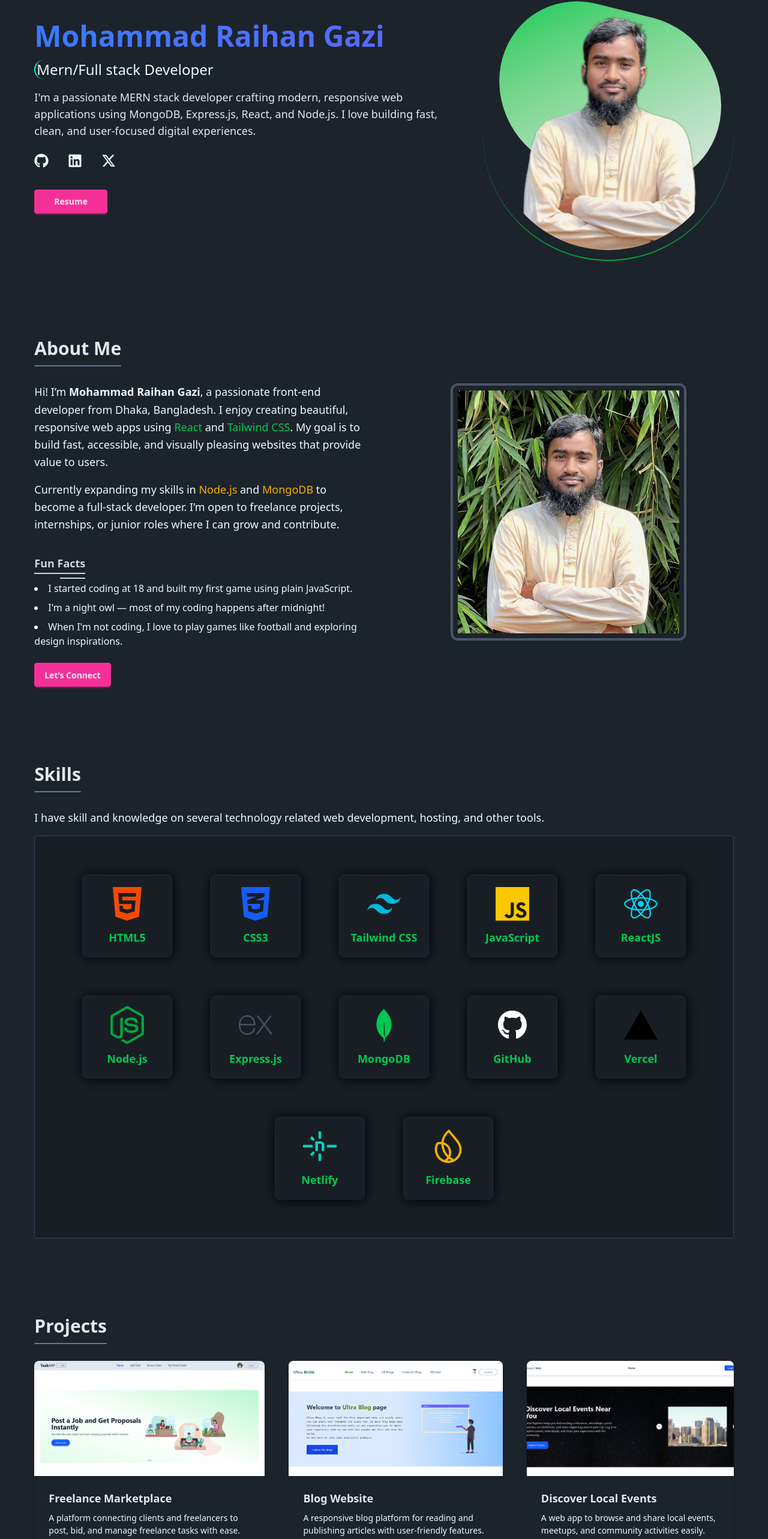
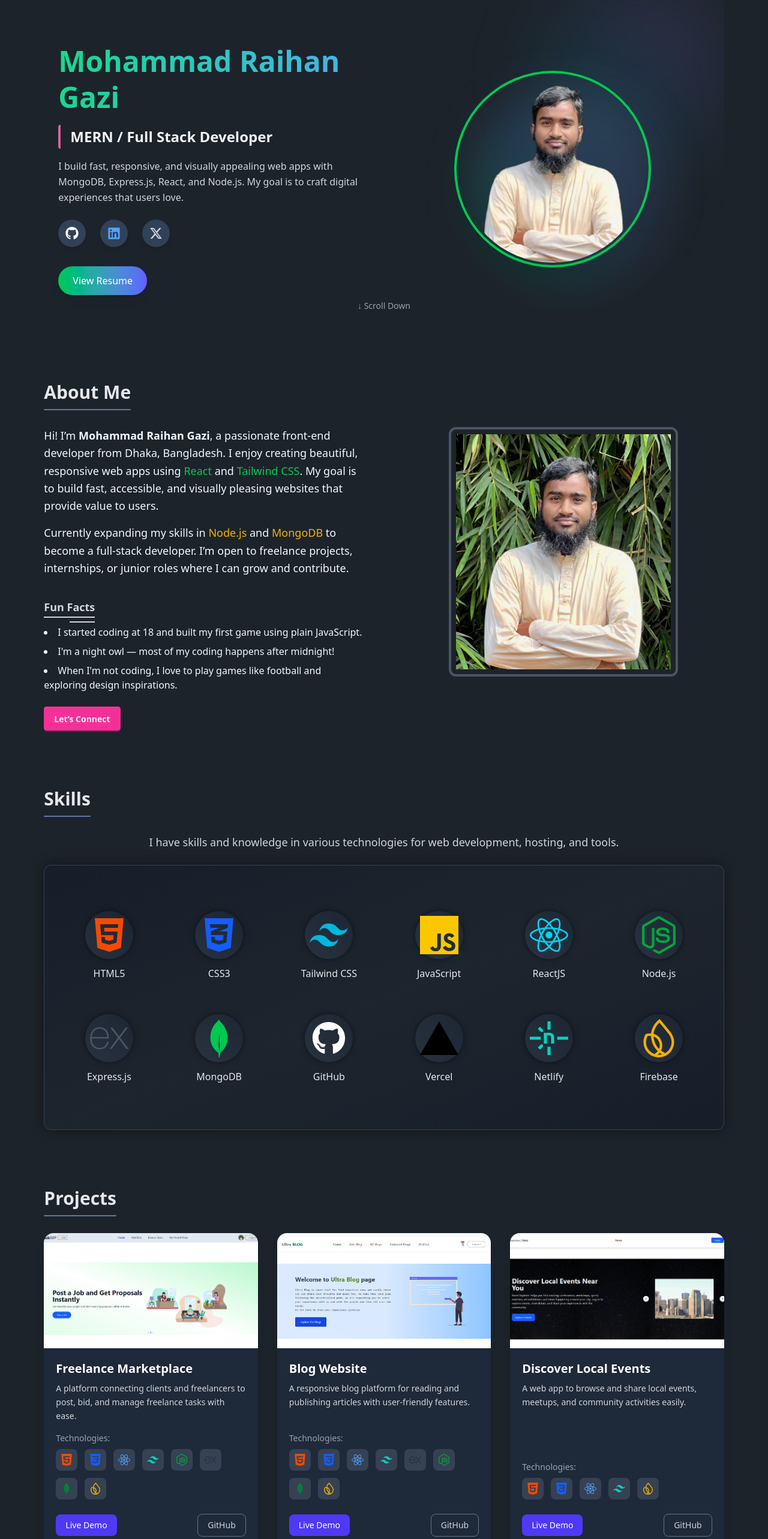
Before and after one commit to gaziraihan1/my-portfolio, a React (Vite) app: page / in a window 1280 px wide. Shown: the part 226-2792 px from the top of the page at 60% size. Built offline with nearby package versions, Linux system fonts and the light colour scheme.

Commit message:
portfolio updated

```diff
--- a/src/Components/About/About.jsx
+++ b/src/Components/About/About.jsx
@@ -3,7 +3,7 @@ import { motion } from "framer-motion";
 
 const About = () => {
   return (
-    <div className="mt-12 md:mt-20 lg:mt-28 2xl:mt-36">
+    <div className="mt-8 md:mt-14 lg:mt-20 2xl:mt-28">
       <div className="relative inline-block">
         <h1 className="text-xl text-gray-200 font-semibold md:text-2xl lg:text-3xl 2xl:text-4xl ">
           About Me
--- a/src/Components/Banner/Bannner.jsx
+++ b/src/Components/Banner/Bannner.jsx
@@ -1,12 +1,24 @@
-import React from 'react';
+import React from "react";
 import { motion } from "framer-motion";
 import { FaXTwitter, FaGithub, FaLinkedin } from "react-icons/fa6";
 
-const Bannner = () => {
+const Banner = () => {
   return (
-        <div className='flex flex-col-reverse items-center md:flex-row mt-6 md:mt-10 lg:mt-14 2xl:mt-18 lg:min-h-[40vh] lg:max-h-[90vh] gap-6 md:gap-8 lg:gap-12'>
-            <div className='text-center md:text-left md:w-[60%] '>
-        <motion.h2 animate={{
+    <section className="mt-6 md:mt-10 lg:mt-14 2xl:mt-18 relative overflow-hidden">
+      <div className="absolute top-0 right-0 w-[300px] h-[300px] rounded-full bg-gradient-to-tr from-green-400/20 via-blue-500/10 to-purple-400/20 blur-3xl pointer-events-none"></div>
+
+      <div
+        className="
+          relative z-10
+          flex flex-col-reverse md:flex-row items-center justify-between
+          mt-6 md:mt-10 lg:mt-14 2xl:mt-18
+          lg:min-h-[40vh] lg:max-h-[90vh]
+          max-w-8xl mx-auto px-6 py-12 gap-10 md:gap-10
+        "
+      >
+        <div className="md:w-1/2 text-center md:text-left">
+          <motion.h1
+            animate={{
               backgroundPosition: ["0% 50%", "100% 50%", "0% 50%"],
             }}
             transition={{
@@ -14,60 +26,97 @@ const Bannner = () => {
               repeat: Infinity,
               ease: "linear",
             }}
-      style={{
-        backgroundSize: "300% 300%",
-      }} className="text-3xl lg:text-5xl font-extrabold bg-clip-text text-transparent bg-gradient-to-r from-blue-500 via-indigo-500 to-green-500">
+            style={{ backgroundSize: "300% 300%" }}
+            className="text-3xl md:text-4xl xl:text-5xl font-extrabold bg-clip-text text-transparent bg-gradient-to-r from-green-400 via-blue-400 to-purple-400 leading-tight"
+          >
             Mohammad Raihan Gazi
-        </motion.h2>
-        <motion.h2 animate={{
+          </motion.h1>
+
+          <motion.p
+            animate={{
               borderColor: [
-          "#ff0000", // Red
-          "#ff9900", // Orange
-          "#ffff00", // Yellow
-          "#00ff00", // Green
-          "#00ffff", // Cyan
-          "#ff0000", // Red again to loop
+                "#06b6d4",
+                "#22c55e",
+                "#eab308",
+                "#ec4899",
+                "#06b6d4",
               ],
             }}
             transition={{
               duration: 8,
               repeat: Infinity,
               ease: "linear",
-      }} className='text-lg md:text-xl xl:text-2xl font-medium mt-4 inline-block pl-0.5 border-s-2 rounded-full '>
-            Mern/Full stack Developer
-        </motion.h2>
-        <p className='text-sm md:text-base xl:text-lg text-gray-200 my-2 lg:my-4 px-4 md:px-0'>
-            I'm a passionate MERN stack developer crafting modern, responsive web applications using MongoDB, Express.js, React, and Node.js. I love building fast, clean, and user-focused digital experiences.
+            }}
+            className="inline-block mt-4 text-lg md:text-2xl font-semibold border-l-4 pl-4 py-1 rounded-sm text-gray-100"
+          >
+            MERN / Full Stack Developer
+          </motion.p>
+
+          <p className="mt-4 text-sm md:text-base text-gray-300 leading-relaxed">
+            I build fast, responsive, and visually appealing web apps with
+            MongoDB, Express.js, React, and Node.js. My goal is to craft digital
+            experiences that users love.
           </p>
-        <ul className='flex my-4 lg:my-6 gap-8 justify-center md:justify-start'>
-            <li>
-                <a href="https://github.com/gaziraihan1" target='_blank' aria-label='Github'>
-                    <FaGithub size={24}/>
+
+          <div className="flex justify-center md:justify-start gap-6 mt-6">
+            <a
+              href="https://github.com/gaziraihan1"
+              target="_blank"
+              aria-label="GitHub"
+              className="p-3 bg-slate-700 hover:bg-slate-600 rounded-full text-white transition-all duration-300 shadow-md hover:scale-110"
+            >
+              <FaGithub size={22} />
             </a>
-            </li>
-            <li>
-                <a href="https://www.linkedin.com/in/mohammad-raihan-gazi" target='_blank' aria-label='Linkedin'>
-                    <FaLinkedin size={24}/>
+            <a
+              href="https://www.linkedin.com/in/mohammad-raihan-gazi"
+              target="_blank"
+              aria-label="LinkedIn"
+              className="p-3 bg-slate-700 hover:bg-slate-600 rounded-full text-blue-400 transition-all duration-300 shadow-md hover:scale-110"
+            >
+              <FaLinkedin size={22} />
             </a>
-            </li>
-            <li>
-                <a href="https://x.com?cryptoosBoss" target='_blank' aria-label='X'>
-                <FaXTwitter size={24}/>
+            <a
+              href="https://x.com/cryptoosBoss"
+              target="_blank"
+              aria-label="Twitter"
+              className="p-3 bg-slate-700 hover:bg-slate-600 rounded-full text-gray-300 transition-all duration-300 shadow-md hover:scale-110"
+            >
+              <FaXTwitter size={22} />
             </a>
-            </li>
-        </ul>
-        <button className='btn btn-secondary px-8 my-3'>
-            Resume
-        </button>
-            </div>
-            <div className='flex-1 w-4/6 md:w-11/12 lg:w-4/5 object-cover mx-auto relative'>
-                <img className='w-full p-2 md:p-4 border-b-2 border-yellow-500 lg:border-green-600 rounded-full' src="\profile-image.avif" alt="" />
-                <div className='absolute top-12 skew-2 rotate-12 -z-10 rounded-t-full rounded-b-full left-6 w-[90%] h-[60%] bg-gradient-to-tl from-gray-200  to-green-500'>
           </div>
 
+          <div className="mt-8">
+            <a
+              href="/resume.pdf"
+              target="_blank"
+              className="inline-block px-6 py-3 rounded-full bg-gradient-to-r from-green-500 to-indigo-500 text-white font-medium shadow-lg hover:scale-105 hover:shadow-green-400/40 transition-transform"
+            >
+              View Resume
+            </a>
           </div>
         </div>
+
+        <div className="relative md:w-1/2 flex justify-center">
+          <div className="relative w-56 h-56 md:w-72 md:h-72 lg:w-80 lg:h-80">
+            <img
+              src="/profile-image.avif"
+              alt="Profile"
+              className="w-full h-full object-cover rounded-full border-4 border-transparent ring-4 ring-green-500 shadow-2xl hover:scale-105 transition-transform duration-300"
+            />
+            <motion.div
+              animate={{ scale: [1, 1.1, 1], opacity: [0.6, 0.9, 0.6] }}
+              transition={{ duration: 3, repeat: Infinity, ease: "easeInOut" }}
+              className="absolute -z-10 top-6 left-6 w-full h-full rounded-full bg-gradient-to-tr from-green-500/40 via-blue-400/30 to-purple-400/20 blur-2xl"
+            ></motion.div>
+          </div>
+        </div>
+      </div>
+
+      <div className="absolute bottom-4 left-1/2 transform -translate-x-1/2 text-gray-400 text-sm animate-bounce">
+        ↓ Scroll Down
+      </div>
+    </section>
   );
 };
 
-export default Bannner;
+export default Banner;
--- a/src/Components/Contact/Contact.jsx
+++ b/src/Components/Contact/Contact.jsx
@@ -30,7 +30,7 @@ const Contact = () => {
   };
 
   return (
-    <div className="mt-12 md:mt-20 lg:mt-28 2xl:mt-36">
+    <div className="mt-8 md:mt-14 lg:mt-20 2xl:mt-28">
       <div className="relative inline-block">
         <h1 className="text-xl text-gray-200 font-semibold md:text-2xl lg:text-3xl 2xl:text-4xl ">
           Contact
--- a/src/Components/Projects/Projects.jsx
+++ b/src/Components/Projects/Projects.jsx
@@ -1,19 +1,11 @@
 import React from "react";
 import { motion } from "framer-motion";
-import {
-  SiReact,
-  SiTailwindcss,
-  SiNodedotjs,
-  SiMongodb,
-  SiExpress,
-  SiFirebase,
-  SiHtml5,
-  SiCss3,
-} from "react-icons/si";
+import projects from "../../assets/projects.json";
+import * as SiIcons from "react-icons/si";
 
 const Projects = () => {
   return (
-    <div className="mt-12 md:mt-20 lg:mt-28 2xl:mt-36">
+    <div className="mt-8 md:mt-14 lg:mt-20 2xl:mt-28">
       <div className="relative inline-block">
         <h1 className="text-xl text-gray-200 font-semibold md:text-2xl lg:text-3xl 2xl:text-4xl ">
           Projects
@@ -31,174 +23,73 @@ const Projects = () => {
           }}
         />
       </div>
-      <div className="mt-8 md:mt-6 lg:mt-10 flex flex-col md:flex-row gap-4 md:gap-6 lg:gap-8 xl:gap-10">
-        <div className="card bg-base-100 shadow-xl hover:shadow-2xl transition">
-          <figure>
+      <div className="mt-8 md:mt-6 lg:mt-10 grid gap-8 sm:grid-cols-2 lg:grid-cols-3">
+        {projects.map((project, idx) => (
+          <motion.div
+            key={idx}
+            whileHover={{ scale: 1.02 }}
+            whileTap={{ scale: 0.98 }}
+            className="bg-gray-800 rounded-2xl overflow-hidden shadow-lg hover:shadow-2xl transition-all duration-300 flex flex-col"
+          >
+            {/* Image */}
+            <div className="relative group">
               <img
-              src="/Project-1.png"
-              alt=""
-              className="h-48 w-full object-cover"
+                src={project.image}
+                alt={project.title}
+                className="h-48 w-full object-cover group-hover:scale-105 transition-transform duration-300"
               />
-          </figure>
-          <div className="card-body">
-            <h2 className="card-title text-gray-200">Freelance Marketplace</h2>
-            <p>
-              A platform connecting clients and freelancers to post, bid, and
-              manage freelance tasks with ease.
+            </div>
+
+            {/* Body */}
+            <div className="p-5 flex flex-col flex-1">
+              <h3 className="text-xl font-semibold text-white mb-2">
+                {project.title}
+              </h3>
+              <p className="text-gray-300 text-sm leading-relaxed flex-1">
+                {project.description}
               </p>
-            <div className="mt-3 flex gap-2 flex-wrap">
-              <h3 className="font-semibold mb-1 text-gray-300">
-                Technologies:
-              </h3>
-              <div className="flex flex-wrap gap-2">
-                <div className="flex flex-wrap gap-3 text-2xl">
-                  <SiHtml5 title="HTML5" className="text-orange-600" />
-                  <SiCss3 title="CSS3" className="text-blue-600" />
-                  <SiReact title="React" className="text-blue-400" />
-                  <SiTailwindcss
-                    title="Tailwind CSS"
-                    className="text-teal-400"
-                  />
-                  <SiNodedotjs title="Node.js" className="text-green-600" />
-                  <SiExpress
-                    title="Express"
-                    className="text-gray-800 dark:text-gray-300"
-                  />
-                  <SiMongodb title="MongoDB" className="text-green-700" />
-                  <SiFirebase title="Firebase" className="text-yellow-500" />
+
+              {/* Technologies */}
+              <div className="mt-4">
+                <h4 className="text-gray-400 text-sm mb-2">Technologies:</h4>
+                <div className="flex flex-wrap gap-3 text-xl">
+                  {project.technologies.map((tech, i) => {
+                    const IconComp = SiIcons[tech.icon];
+                    return IconComp ? (
+                      <div
+                        key={i}
+                        className="p-2 bg-gray-700 rounded-lg hover:bg-gray-600 transition-colors"
+                        title={tech.name}
+                      >
+                        <IconComp className={`${tech.color}`} />
+                      </div>
+                    ) : null;
+                  })}
                 </div>
               </div>
-            </div>
-            <div className="card-actions justify-between mt-4">
+
+              {/* Actions */}
+              <div className="mt-6 flex justify-between items-center">
                 <a
-                href="https://assignment-10-authentica-cdfec.web.app/"
+                  href={project.links.live}
                   target="_blank"
                   rel="noopener noreferrer"
-                className="btn btn-primary btn-sm"
+                  className="px-4 py-2 rounded-lg bg-indigo-600 text-white text-sm font-medium hover:bg-indigo-700 transition-colors"
                 >
                   Live Demo
                 </a>
                 <a
-                href="https://github.com/gaziraihan1/freelance-marketplace-client.git"
+                  href={project.links.github}
                   target="_blank"
                   rel="noopener noreferrer"
-                className="btn btn-outline btn-sm"
+                  className="px-4 py-2 rounded-lg border border-gray-500 text-gray-300 text-sm font-medium hover:bg-gray-700 transition-colors"
                 >
                   GitHub
                 </a>
               </div>
             </div>
-        </div>
-
-        <div className="card bg-base-100 shadow-xl hover:shadow-2xl transition">
-          <figure>
-            <img
-              src="/Project-2.png"
-              alt=""
-              className="h-48 w-full object-cover"
-            />
-          </figure>
-          <div className="card-body">
-            <h2 className="card-title text-gray-200">Blog Website</h2>
-            <p>
-              A responsive blog platform for reading and publishing articles
-              with user-friendly features.
-            </p>
-            <div className="mt-3 flex gap-2 flex-wrap">
-              <h3 className="font-semibold mb-1 text-gray-300">
-                Technologies:
-              </h3>
-              <div className="flex flex-wrap gap-2">
-                <div className="flex flex-wrap gap-3 text-2xl">
-                  <SiHtml5 title="HTML5" className="text-orange-600" />
-                  <SiCss3 title="CSS3" className="text-blue-600" />
-                  <SiReact title="React" className="text-blue-400" />
-                  <SiTailwindcss
-                    title="Tailwind CSS"
-                    className="text-teal-400"
-                  />
-                  <SiExpress
-                    title="Express"
-                    className="text-gray-800 dark:text-gray-300"
-                  />
-                  <SiNodedotjs title="Node.js" className="text-green-600" />
-                  <SiMongodb title="MongoDB" className="text-green-700" />
-                  <SiFirebase title="Firebase" className="text-yellow-500" />
-                </div>
-              </div>
-            </div>
-            <div className="card-actions justify-between mt-4">
-              <a
-                href="https://ultra-blog.netlify.app/"
-                target="_blank"
-                rel="noopener noreferrer"
-                className="btn btn-primary btn-sm"
-              >
-                Live Demo
-              </a>
-              <a
-                href="https://github.com/gaziraihan1/"
-                target="_blank"
-                rel="noopener noreferrer"
-                className="btn btn-outline btn-sm"
-              >
-                GitHub
-              </a>
-            </div>
-          </div>
-        </div>
-
-        <div className="card bg-base-100 shadow-xl hover:shadow-2xl transition">
-          <figure>
-            <img
-              src="/Project-3.png"
-              alt=""
-              className="h-48 w-full object-cover"
-            />
-          </figure>
-          <div className="card-body">
-            <h2 className="card-title text-gray-200">Discover Local Events</h2>
-            <p>
-              A web app to browse and share local events, meetups, and community activities easily.
-            </p>
-            <div className="mt-3 flex gap-2 flex-wrap">
-              <h3 className="font-semibold mb-1 text-gray-300">
-                Technologies:
-              </h3>
-              <div className="flex flex-wrap gap-2">
-                <div className="flex flex-wrap gap-3 text-2xl">
-                  <SiHtml5 title="HTML5" className="text-orange-600" />
-                  <SiCss3 title="CSS3" className="text-blue-600" />
-                  <SiReact title="React" className="text-blue-400" />
-                  <SiTailwindcss
-                    title="Tailwind CSS"
-                    className="text-teal-400"
-                  />
-                  <SiFirebase title="Firebase" className="text-yellow-500" />
-
-                </div>
-              </div>
-            </div>
-            <div className="card-actions justify-between mt-4">
-              <a
-                href="https://b11-assignment-9-auth.firebaseapp.com/"
-                target="_blank"
-                rel="noopener noreferrer"
-                className="btn btn-primary btn-sm"
-              >
-                Live Demo
-              </a>
-              <a
-                href="https://github.com/gaziraihan1/local-event-manage.git"
-                target="_blank"
-                rel="noopener noreferrer"
-                className="btn btn-outline btn-sm"
-              >
-                GitHub
-              </a>
-            </div>
-          </div>
-        </div>
+          </motion.div>
+        ))}
       </div>
     </div>
   );
--- a/src/Components/Skill/Skills.jsx
+++ b/src/Components/Skill/Skills.jsx
@@ -1,6 +1,5 @@
 import React from 'react';
 import {motion} from 'framer-motion';
-// Frameworks, Tools & Languages Icons
 import { FaHtml5, FaCss3Alt, FaReact, FaNodeJs, FaGithub } from 'react-icons/fa';
 import { SiTailwindcss, SiJavascript, SiMongodb, SiExpress, SiVercel, SiNetlify,  SiFirebase } from 'react-icons/si';
 
@@ -17,16 +16,15 @@ const techStack = [
   { name: 'GitHub', icon: <FaGithub size={64} className="text-white rounded-full p-1" /> },
   { name: 'Vercel', icon: <SiVercel size={64} className="text-black" /> },
   { name: 'Netlify', icon: <SiNetlify size={64} className="text-teal-400" /> },
-  // { name: 'VS Code', icon: <SiVisualstudio className="text-blue-500" /> },
   { name: 'Firebase', icon: <SiFirebase size={64} className="text-yellow-500" /> }
 ];
 
 
 const Skills = () => {
     return (
-        <div className="mt-12 md:mt-20 lg:mt-28 2xl:mt-36">
+        <div className="mt-8 md:mt-14 lg:mt-20 2xl:mt-28">
   <div className="relative inline-block">
-        <h1 className="text-xl text-gray-200 font-semibold md:text-2xl lg:text-3xl 2xl:text-4xl ">
+    <h1 className="text-xl text-gray-200 font-semibold md:text-2xl lg:text-3xl 2xl:text-4xl">
       Skills
     </h1>
     <motion.span
@@ -42,17 +40,34 @@ const Skills = () => {
       }}
     />
   </div>
-      <div className='mt-8 md:mt-6 lg:mt-10'>
-        <p className='lg:text-lg 2xl:text-xl mb-4'>
-            I have skill and knowledge on several technology related web development, hosting, and other tools.
+
+  <div className="mt-8 md:mt-6 lg:mt-10">
+    <p className="lg:text-lg 2xl:text-xl mb-6 text-gray-300 text-center">
+      I have skills and knowledge in various technologies for web development, hosting, and tools.
     </p>
-        <div className='flex flex-wrap items-stretch justify-center gap-8 md:gap-16 bg-base-200 bg-opacity-30 backdrop-blur-lg border px-4 md:px-8 py-8 md:py-16 border-gray-700 rounded shadow-[1px_1px_10px] shadow-gray-800'>
-          {
-            techStack.map((logo, i) => <div key={i} className='flex-col p-4 gap-2 border border-gray-800 bg-base-200 bg-opacity-30 backdrop-blur-md rounded-lg flex items-center justify-between w-[90px] md:w-[150px] shadow-[1px_1px_20px_black] '> <span className='w-12 lg:w-14 flex justify-center items-center'>{logo.icon}</span> <span className='text-base lg:text-lg font-bold text-green-500 text-center py-0.5'>{logo.name}</span></div>)
-          }
+
+    <div className="grid grid-cols-3 sm:grid-cols-4 md:grid-cols-6 gap-6 md:gap-8 bg-gradient-to-br from-gray-900/50 via-gray-800/30 to-gray-900/50 border px-4 md:px-8 py-8 md:py-16 border-gray-700 rounded-xl shadow-[0_0_25px_rgba(0,0,0,0.4)]">
+      {techStack.map((logo, i) => (
+        <motion.div
+          key={i}
+          whileHover={{ scale: 1.08, y: -4 }}
+          whileTap={{ scale: 0.95 }}
+          className="flex flex-col items-center justify-center text-center p-3 rounded-lg transition-all duration-300 group"
+        >
+          <div className="w-16 h-16 md:w-20 md:h-20 flex items-center justify-center rounded-full bg-gradient-to-tr from-gray-700/50 to-gray-800/50 shadow-[0_0_10px_rgba(0,0,0,0.5)] group-hover:shadow-[0_0_15px_rgba(59,130,246,0.6)] transition-all duration-300">
+            <span className="text-4xl md:text-5xl transition-transform duration-300 group-hover:scale-110">
+              {logo.icon}
+            </span>
+          </div>
+          <span className="mt-3 text-sm md:text-base font-medium text-gray-200 group-hover:text-blue-400 transition-colors duration-300">
+            {logo.name}
+          </span>
+        </motion.div>
+      ))}
     </div>
   </div>
 </div>
+
     );
 };
 
--- a/src/Pages/Home/Home.jsx
+++ b/src/Pages/Home/Home.jsx
@@ -7,7 +7,7 @@ import Contact from "../../Components/Contact/Contact";
 
 const Home = () => {
   return (
-    <div className="min-h-screen flex flex-col gap-4">
+    <div className="min-h-screen flex flex-col gap-4 md:px-4">
       <Bannner />
       <section id="about-me">
         <About />
--- /dev/null
+++ b/src/assets/projects.json
@@ -0,0 +1,56 @@
+[
+  {
+    "title": "Freelance Marketplace",
+    "description": "A platform connecting clients and freelancers to post, bid, and manage freelance tasks with ease.",
+    "technologies": [
+      { "name": "HTML5", "icon": "SiHtml5", "color": "text-orange-600" },
+      { "name": "CSS3", "icon": "SiCss3", "color": "text-blue-600" },
+      { "name": "React", "icon": "SiReact", "color": "text-blue-400" },
+      { "name": "Tailwind CSS", "icon": "SiTailwindcss", "color": "text-teal-400" },
+      { "name": "Node.js", "icon": "SiNodedotjs", "color": "text-green-600" },
+      { "name": "Express", "icon": "SiExpress", "color": "text-gray-800 dark:text-gray-300" },
+      { "name": "MongoDB", "icon": "SiMongodb", "color": "text-green-700" },
+      { "name": "Firebase", "icon": "SiFirebase", "color": "text-yellow-500" }
+    ],
+    "links": {
+      "live": "https://assignment-10-authentica-cdfec.web.app/",
+      "github": "https://github.com/gaziraihan1/freelance-marketplace-client.git"
+    },
+    "image": "/Project-1.png"
+  },
+  {
+    "title": "Blog Website",
+    "description": "A responsive blog platform for reading and publishing articles with user-friendly features.",
+    "technologies": [
+      { "name": "HTML5", "icon": "SiHtml5", "color": "text-orange-600" },
+      { "name": "CSS3", "icon": "SiCss3", "color": "text-blue-600" },
+      { "name": "React", "icon": "SiReact", "color": "text-blue-400" },
+      { "name": "Tailwind CSS", "icon": "SiTailwindcss", "color": "text-teal-400" },
+      { "name": "Express", "icon": "SiExpress", "color": "text-gray-800 dark:text-gray-300" },
+      { "name": "Node.js", "icon": "SiNodedotjs", "color": "text-green-600" },
+      { "name": "MongoDB", "icon": "SiMongodb", "color": "text-green-700" },
+      { "name": "Firebase", "icon": "SiFirebase", "color": "text-yellow-500" }
+    ],
+    "links": {
+      "live": "https://ultra-blog.netlify.app/",
+      "github": "https://github.com/gaziraihan1/"
+    },
+    "image": "/Project-2.png"
+  },
+  {
+    "title": "Discover Local Events",
+    "description": "A web app to browse and share local events, meetups, and community activities easily.",
+    "technologies": [
+      { "name": "HTML5", "icon": "SiHtml5", "color": "text-orange-600" },
+      { "name": "CSS3", "icon": "SiCss3", "color": "text-blue-600" },
+      { "name": "React", "icon": "SiReact", "color": "text-blue-400" },
+      { "name": "Tailwind CSS", "icon": "SiTailwindcss", "color": "text-teal-400" },
+      { "name": "Firebase", "icon": "SiFirebase", "color": "text-yellow-500" }
+    ],
+    "links": {
+      "live": "https://b11-assignment-9-auth.firebaseapp.com/",
+      "github": "https://github.com/gaziraihan1/local-event-manage.git"
+    },
+    "image": "/Project-3.png"
+  }
+]
```
Also changed, not shown: src/Components/Navbar/Navbar.jsx (+30 -22 lines). Lines whose indentation alone changed are shown as unchanged.
